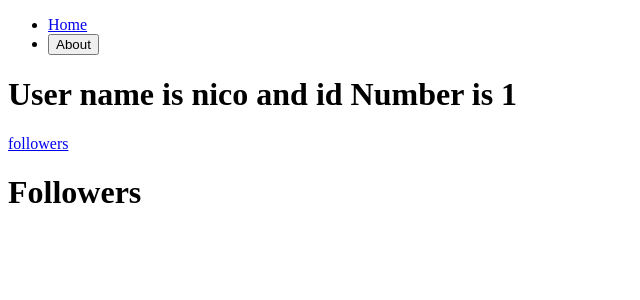
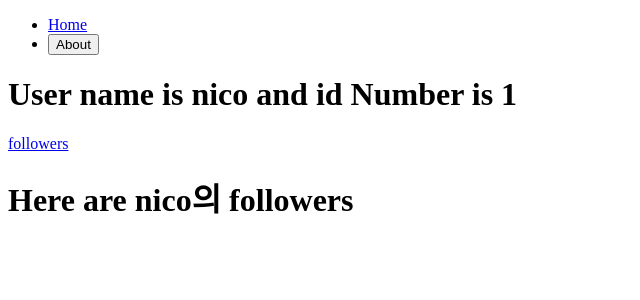
Before and after one commit to goodafteryoon/react-router-v6, a React (Create React App) app: page /users/1/followers in a window 1280 px wide. Shown: the top 300 px of the page, without its empty margins (0-640 px from the left). Built offline with nearby package versions, Linux system fonts and the light colour scheme.

Commit message:
feat : useOutletContext 훅 사용을 통한 Outlet의 context 전달

```diff
--- a/src/screens/users/Followers.tsx
+++ b/src/screens/users/Followers.tsx
@@ -1,5 +1,13 @@
+import { useOutletContext } from 'react-router-dom';
+
+interface IFollowersContext {
+  nameOfUser: string;
+}
+
 const Followers = () => {
-  return <h1>Followers</h1>;
+  const { nameOfUser } = useOutletContext<IFollowersContext>();
+
+  return <h1>Here are {nameOfUser}의 followers</h1>;
 };
 
 export default Followers;
--- a/src/screens/users/User.tsx
+++ b/src/screens/users/User.tsx
@@ -3,7 +3,6 @@
 
 const User = () => {
   const { id } = useParams();
-  console.log(typeof Number(id));
 
   return (
     <>
@@ -12,7 +11,7 @@
       </h1>
       <div>
         <Link to={'followers'}>followers</Link>
-        <Outlet />
+        <Outlet context={{ nameOfUser: users[Number(id) - 1].name }} />
       </div>
     </>
   );
```
